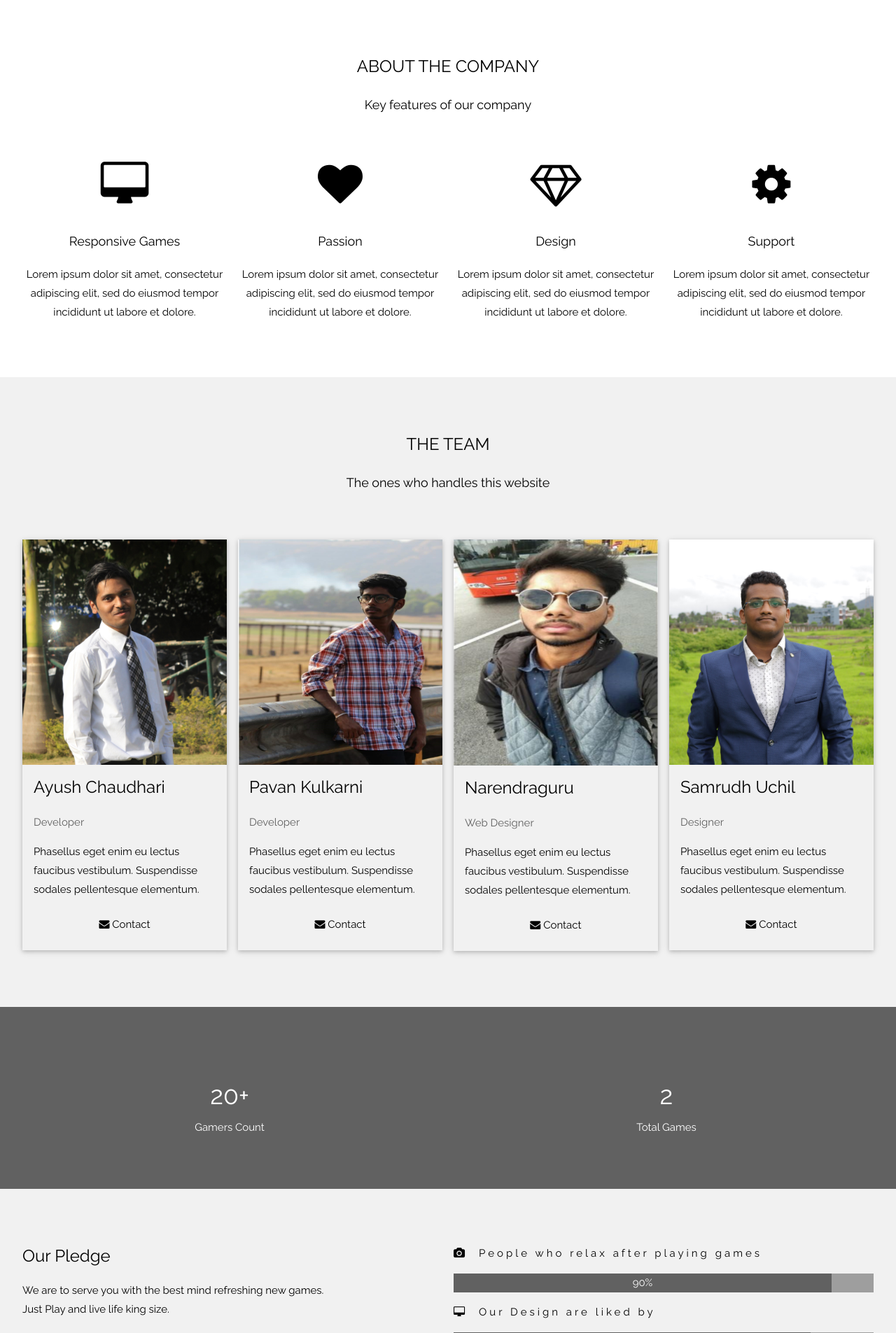
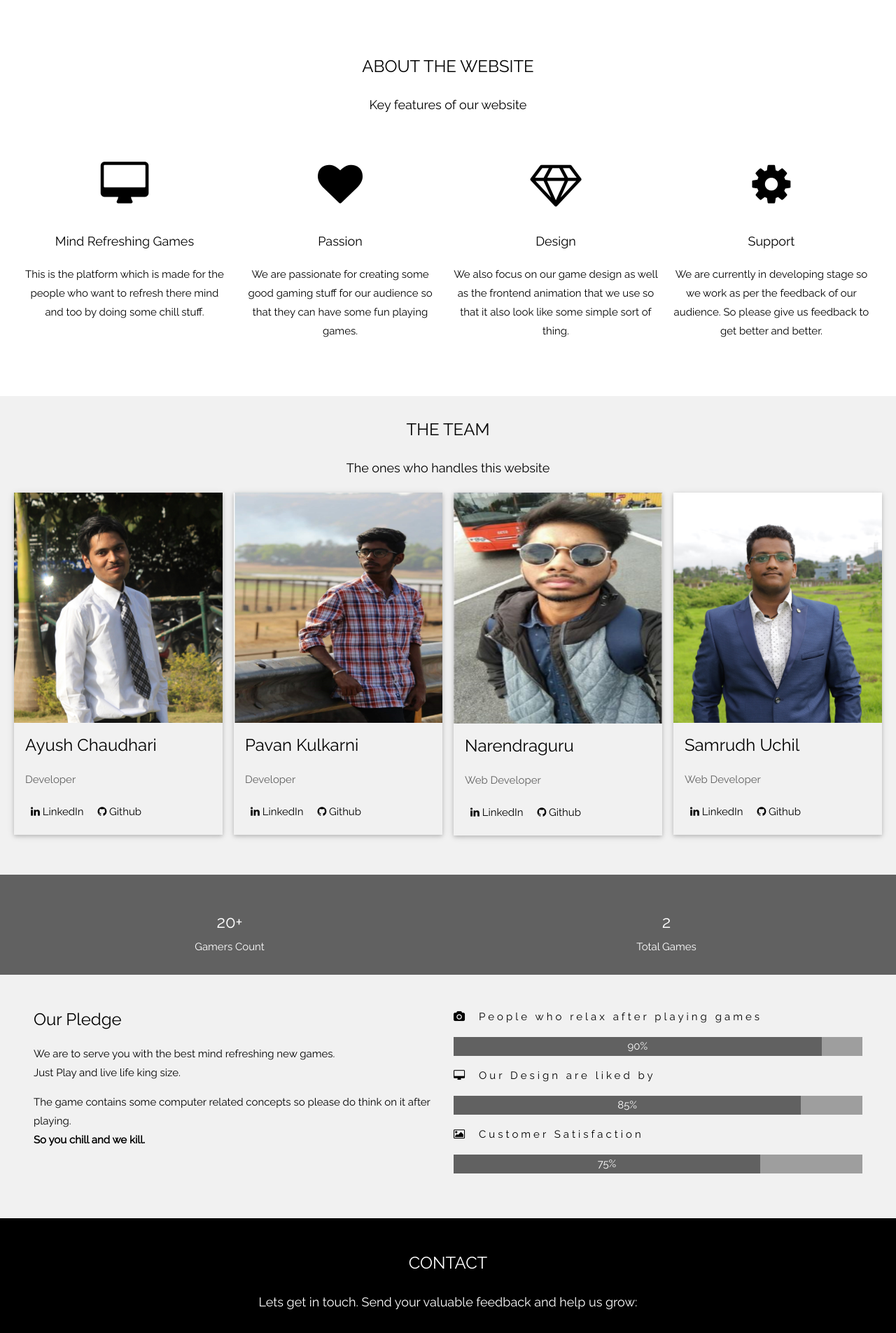
Before and after one commit to narenguru2000/WDL-Project-Gaming-Website, a PHP site: the page made by Gaming Website/gaminglandingpage(1).html in a window 1280 px wide. Shown: the part 801-2706 px from the top of the page at 70% size. Run offline with PHP 8.4, Linux system fonts and the light colour scheme; some libraries are stand-ins or nearby versions.

Commit message:
Update design.css

```diff
--- a/Gaming Website/design.css
+++ b/Gaming Website/design.css
@@ -228,11 +228,18 @@ hr{border:0;border-top:1px solid #eee;margin:20px 0}
 .snap-border-dark-grey,.snap-hover-border-dark-grey:hover,.snap-border-dark-gray,.snap-hover-border-dark-gray:hover{border-color:#616161!important}
 .snap-border-pale-red,.snap-hover-border-pale-red:hover{border-color:#ffe7e7!important}.snap-border-pale-green,.snap-hover-border-pale-green:hover{border-color:#e7ffe7!important}
 .snap-border-pale-yellow,.snap-hover-border-pale-yellow:hover{border-color:#ffffcc!important}.snap-border-pale-blue,.snap-hover-border-pale-blue:hover{border-color:#e7ffff!important}
+.snap-button-social{border:none;display:inline-block;padding:4px 8px;vertical-align:center;overflow:hidden;text-decoration:none;color:inherit;background-color:inherit;text-align:center;cursor:pointer;white-space:nowrap;}
+
+
 .center{
 	display: block;
 	margin: 30px auto 10px auto;
 	width:50%;
 }
+
+
+
+
 
 /*for heading*/
 #playHeading{
--- a/Gaming Website/gaminglandingpage(1).html
+++ b/Gaming Website/gaminglandingpage(1).html
@@ -7,6 +7,9 @@
 <link rel="stylesheet" href="design.css">
 <link rel="stylesheet" href="https://fonts.googleapis.com/css?family=Raleway">
 <link rel="stylesheet" href="https://cdnjs.cloudflare.com/ajax/libs/font-awesome/4.7.0/css/font-awesome.min.css">
+
+<!-- fontawesome.com link for icons -->
+<script src="https://kit.fontawesome.com/yourcode.js"></script>
 
 <style>
 body,h1,h2,h3,h4,h5,h6 {font-family: "Raleway", sans-serif}
@@ -25,7 +28,7 @@ body, html {
 }
 
 .snap-bar .snap-button {
-  padding: 16px;
+  padding: 10px;
 }
 </style>
 <body>
@@ -44,6 +47,10 @@ body, html {
       <a href="#pledge" class="snap-bar-item snap-button"><i class="fa fa-th"></i> Our Pledge</a>
 
       <a href="#contact" class="snap-bar-item snap-button"><i class="fa fa-envelope"></i> Contact</a>
+
+      <a href="#" class="snap-bar-item snap-button"><i class="fa fa-sign-in" aria-hidden="true"></i> SignIn</a>
+
+      <a href="#" class="snap-bar-item snap-button">New User! SignUp</a>
     </div>
     <!-- Hide right-floated links on small screens and replace them with a menu icon -->
 
@@ -80,45 +87,46 @@ body, html {
 
 <!-- About Section -->
 <div class="snap-container" style="padding:64px 16px" id="about">
-  <h3 class="snap-center">ABOUT THE COMPANY</h3>
-  <p class="snap-center snap-large">Key features of our company</p>
+  <h3 class="snap-center">ABOUT THE WEBSITE</h3>
+  <p class="snap-center snap-large">Key features of our website</p>
   <div class="snap-row-padding snap-center" style="margin-top:64px">
     <div class="snap-quarter">
       <i class="fa fa-desktop snap-margin-bottom snap-jumbo snap-center"></i>
-      <p class="snap-large">Responsive Games</p>
-      <p>Lorem ipsum dolor sit amet, consectetur adipiscing elit, sed do eiusmod tempor incididunt ut labore et dolore.</p>
+      <p class="snap-large">Mind Refreshing Games</p>
+      <p>This is the platform which is made for the people who want to refresh there mind and too by doing some chill stuff.</p>
     </div>
     <div class="snap-quarter">
       <i class="fa fa-heart snap-margin-bottom snap-jumbo"></i>
       <p class="snap-large">Passion</p>
-      <p>Lorem ipsum dolor sit amet, consectetur adipiscing elit, sed do eiusmod tempor incididunt ut labore et dolore.</p>
+      <p>We are passionate for creating some good gaming stuff for our audience so that they can have some fun playing games.</p>
     </div>
     <div class="snap-quarter">
       <i class="fa fa-diamond snap-margin-bottom snap-jumbo"></i>
       <p class="snap-large">Design</p>
-      <p>Lorem ipsum dolor sit amet, consectetur adipiscing elit, sed do eiusmod tempor incididunt ut labore et dolore.</p>
+      <p>We also focus on our game design as well as the frontend animation that we use so that it also look like some simple sort of thing.</p>
     </div>
     <div class="snap-quarter">
       <i class="fa fa-cog snap-margin-bottom snap-jumbo"></i>
       <p class="snap-large">Support</p>
-      <p>Lorem ipsum dolor sit amet, consectetur adipiscing elit, sed do eiusmod tempor incididunt ut labore et dolore.</p>
+      <p>We are currently in developing stage so we work as per the feedback of our audience. So please give us feedback to get better and better.</p>
     </div>
   </div>
 </div>
 
 <!-- Team Section -->
-<div class="snap-container snap-light-grey" style="padding:64px 16px" id="team">
+<div class="snap-container snap-light-grey" style="padding:16px 4px 40px 4px;" id="team">
   <h3 class="snap-center">THE TEAM</h3>
   <p class="snap-center snap-large">The ones who handles this website</p>
-  <div class="snap-row-padding" style="margin-top:64px">
+  <div class="snap-row-padding" style="margin-top:16px">
     <div class="snap-col l3 m6 snap-margin-bottom">
       <div class="snap-card">
         <img src="./images/ayushBhai.jpg" alt="Ayush" style="width:100%">
         <div class="snap-container">
           <h3>Ayush Chaudhari</h3>
           <p class="snap-opacity">Developer</p>
-          <p>Phasellus eget enim eu lectus faucibus vestibulum. Suspendisse sodales pellentesque elementum.</p>
-          <p><button class="snap-button snap-light-grey snap-block"><i class="fa fa-envelope"></i><a href="https://www.linkedin.com/in/ayush-chaudhari/" target="_blank"> Contact</a></button></p>
+          <p></p>
+          <p><button class="snap-button-social snap-light-grey" style="border:none"><i class="fa fa-linkedin snap-hover-opacity"></i><a href="https://www.linkedin.com/in/ayush-chaudhari/" target="_blank"> LinkedIn</a></button>
+          <button class="snap-button-social snap-light-grey" style="border:none"><i class="fa fa-github" aria-hidden="true"></i><a href="https://github.com/ayushchaudhari" target="_blank"> Github</a></button></p>
         </div>
       </div>
     </div>
@@ -128,8 +136,8 @@ body, html {
         <div class="snap-container">
           <h3>Pavan Kulkarni</h3>
           <p class="snap-opacity">Developer</p>
-          <p>Phasellus eget enim eu lectus faucibus vestibulum. Suspendisse sodales pellentesque elementum.</p>
-          <p><button class="snap-button snap-light-grey snap-block"><i class="fa fa-envelope"></i><a href="https://www.linkedin.com/in/kulkarni-pavan/" target="_blank"> Contact</a></button></p>
+          <p><button class="snap-button-social snap-light-grey" style="border:none"><i class="fa fa-linkedin snap-hover-opacity"></i><a href="https://www.linkedin.com/in/kulkarni-pavan/" target="_blank"> LinkedIn</a></button>
+          <button class="snap-button-social snap-light-grey" style="border:none"><i class="fa fa-github" aria-hidden="true"></i><a href="https://github.com/pavan6115" target="_blank"> Github</a></button></p>
         </div>
       </div>
     </div>
@@ -138,9 +146,9 @@ body, html {
         <img src="./images/narendraBhai.jpg" alt="Narendra" style="width:100%">
         <div class="snap-container">
           <h3>Narendraguru</h3>
-          <p class="snap-opacity">Web Designer</p>
-          <p>Phasellus eget enim eu lectus faucibus vestibulum. Suspendisse sodales pellentesque elementum.</p>
-          <p><button class="snap-button snap-light-grey snap-block"><i class="fa fa-envelope"></i><a href="https://github.com/narenguru2000" target="_blank"> Contact</a></button></p>
+          <p class="snap-opacity">Web Developer</p>
+          <p><button class="snap-button-social snap-light-grey"><i class="fa fa-linkedin snap-hover-opacity"></i><a href="" target="_blank"> LinkedIn</a></button>
+          <button class="snap-button-social snap-light-grey"><i class="fa fa-github" aria-hidden="true"></i><a href="https://github.com/narenguru2000" target="_blank"> Github</a></button></p>
         </div>
       </div>
     </div>
@@ -149,9 +157,9 @@ body, html {
         <img src="./images/samrudhBhai.jpg" alt="Samrudh" style="width:100%">
         <div class="snap-container">
           <h3>Samrudh Uchil</h3>
-          <p class="snap-opacity">Designer</p>
-          <p>Phasellus eget enim eu lectus faucibus vestibulum. Suspendisse sodales pellentesque elementum.</p>
-          <p><button class="snap-button snap-light-grey snap-block"><i class="fa fa-envelope"></i><a href="https://www.linkedin.com/in/samrudhuchil/" target="_blank"> Contact</a></button></p>
+          <p class="snap-opacity">Web Developer</p>
+          <p><button class="snap-button-social snap-light-grey"><i class="fa fa-linkedin snap-hover-opacity"></i><a href="https://www.linkedin.com/in/samrudhuchil/" target="_blank"> LinkedIn</a></button>
+          <button class="snap-button-social snap-light-grey"><i class="fa fa-github" aria-hidden="true"></i><a href="https://github.com/samrudhuchil" target="_blank"> Github</a></button></p>
         </div>
       </div>
     </div>
@@ -159,19 +167,19 @@ body, html {
 </div>
 
 <!-- Promo Section "Statistics" -->
-<div class="snap-container snap-row snap-center snap-dark-grey snap-padding-64">
+<div class="snap-container snap-row snap-center snap-dark-grey snap-padding-16">
   <div class="snap-quarter center">
-    <span class="snap-xxlarge">20+</span>
+    <span class="snap-xlarge">20+</span>
     <br>Gamers Count
   </div>
   <div class="snap-quarter center">
-    <span class="snap-xxlarge">2</span>
+    <span class="snap-xlarge">2</span>
     <br>Total Games
   </div>
 </div>
 
-<!-- Skills Section -->
-<div class="snap-container snap-light-grey snap-padding-64" id="pledge">
+<!-- pledge Section -->
+<div class="snap-container snap-light-grey" id="pledge" style="padding: 32px 32px 64px 32px;">
   <div class="snap-row-padding">
     <div class="snap-col m6">
       <h3>Our Pledge</h3>
@@ -196,9 +204,8 @@ body, html {
     </div>
   </div>
 </div>
-
 <!-- Contact Section -->
-<div class="snap-container snap-light-grey" style="padding:64px 16px 32px 16px" id="contact">
+<div class="snap-container snap-padding-32" style="padding:32px 16px 32px 16px; background-color: black; color:white;" id="contact">
   <h3 class="snap-center">CONTACT</h3>
   <p class="snap-center snap-large">Lets get in touch. Send your valuable feedback and help us grow:</p>
   <div style="margin-top:48px">
@@ -220,12 +227,12 @@ body, html {
 
 
 
-    <!-- Image of location/map -->
-    <img src="./images/Mumbai.jpg" class="snap-image center">
-    <p style="text-align: center;"><strong>A Made in India concept</strong></p>
+    <!-- Image  -->
+    <img src="./images/mumbai-night-time.jpg" class="snap-image center">
+    <p style="text-align: center; font-size: 20px;"><strong>A Made in India concept</strong></p>
   </div>
 </div>
-<h1 style="text-align: center; margin-top:20px;">Website Under Development!!</h1>
+<h1 style="text-align: center; margin-top:10px; background-color:tomato; ">Website Under Development!!</h1>
 <!-- Footer -->
 <footer class="snap-center snap-black snap-padding-64">
   <a href="#home" class="snap-button snap-light-grey"><i class="fa fa-arrow-up snap-margin-right"></i>To the top</a>
```
